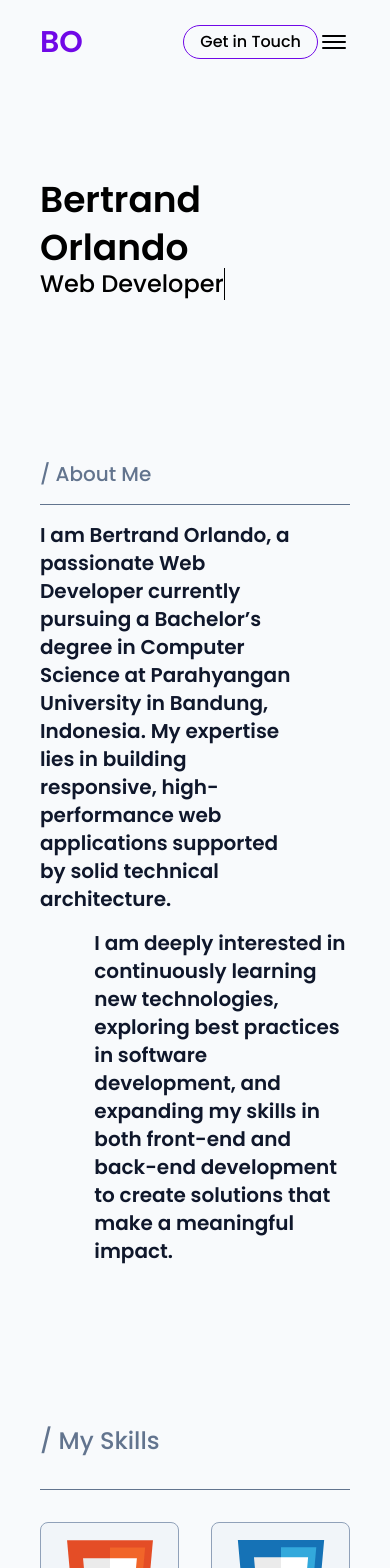
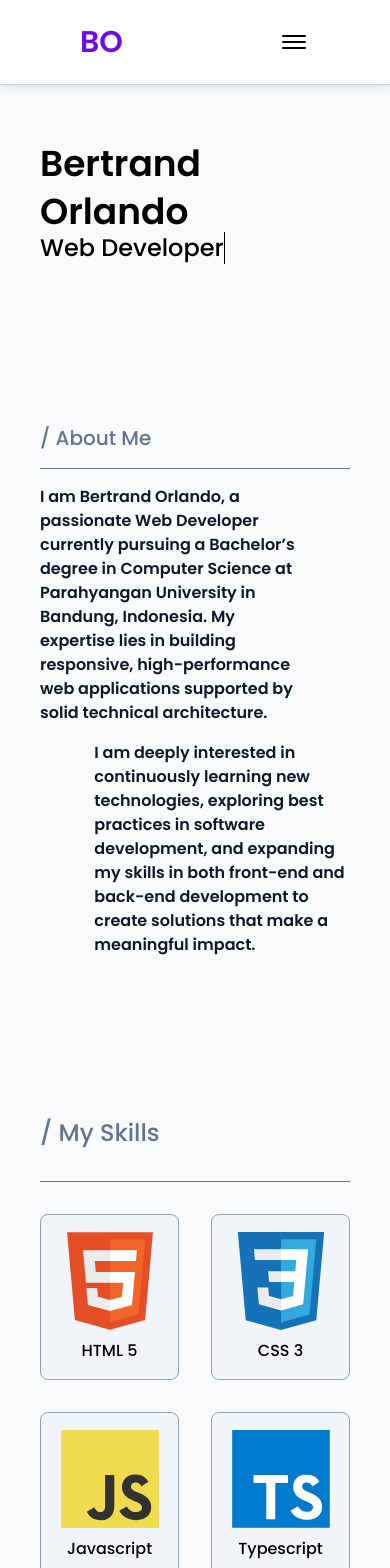
Before and after one commit to bertrandOrlando/portfolio-2025, a Next.js app: page / in a window 390 px wide. Shown: the top 1568 px of the page. Built offline with nearby package versions, Linux system fonts and the light colour scheme.

Commit message:
style: fix layouting and adjust font size

```diff
--- a/src/app/page.tsx
+++ b/src/app/page.tsx
@@ -8,14 +8,16 @@ import { Footer } from "@/containers/HomePage/Footer";
 
 export default function Home() {
   return (
-    <div className="bg-slate-50 px-10 md:px-20">
+    <>
       <Navbar />
-      <HeroSection />
-      <AboutSection />
-      <SkillSection />
-      <ProjectSection />
-      <Contact />
+      <div className="bg-slate-50 px-10 py-12 md:px-20">
+        <HeroSection />
+        <AboutSection />
+        <SkillSection />
+        <ProjectSection />
+        <Contact />
+      </div>
       <Footer />
-    </div>
+    </>
   );
 }
--- a/src/components/Navbar.tsx
+++ b/src/components/Navbar.tsx
@@ -20,8 +20,10 @@ export const Navbar = () => {
   ];
 
   return (
-    <nav className="flex items-center justify-between py-6">
-      <h2 className="text-3xl font-semibold text-violet-700">BO</h2>
+    <nav className="fixed top-0 z-10 flex w-full items-center justify-between border-b border-slate-300 bg-white px-20 py-6 shadow-md shadow-slate-200">
+      <h2 className="text-3xl font-semibold text-violet-700">
+        <Link href={`#`}>BO</Link>
+      </h2>
       <ul className="hidden items-center gap-4 lg:flex">
         {NavItems.map((item) => (
           <motion.li
@@ -72,7 +74,7 @@ export const Navbar = () => {
               </motion.div>
             </Link>
           </motion.li>
-          <li className="rounded-3xl border border-violet-700 px-4 py-1 text-base font-medium text-black transition-colors duration-300 hover:bg-violet-600 hover:text-white md:text-lg">
+          <li className="hidden rounded-3xl border border-violet-700 px-4 py-1 text-base font-medium text-black transition-colors duration-300 hover:bg-violet-600 hover:text-white sm:block md:text-lg">
             <Link href="mailto:bertrandorlando@gmail.com">Get in Touch</Link>
           </li>
         </ul>
@@ -97,11 +99,10 @@ export const Navbar = () => {
           ></div>
         </button>
       </div>
-
       <motion.ul
         initial={{ opacity: 0 }}
         animate={{ opacity: isOpen ? 1 : 0 }}
-        className="absolute top-16 right-0 z-10 flex w-full flex-col items-center gap-4 bg-white p-6 shadow-lg lg:hidden"
+        className="absolute top-16 right-0 z-10 flex w-full flex-col items-center gap-4 bg-white p-6 shadow-lg"
       >
         {NavItems.map((item) => (
           <motion.li
--- a/src/containers/HomePage/AboutSection.tsx
+++ b/src/containers/HomePage/AboutSection.tsx
@@ -8,14 +8,14 @@ export const AboutSection = () => {
       </h2>
       <div className="h-[1px] w-full bg-slate-500"></div>
       <div className="grid grid-cols-6 gap-4">
-        <p className="col-span-5 text-xl font-semibold text-slate-900 md:text-2xl">
+        <p className="col-span-5 text-base font-semibold text-slate-900 md:text-2xl">
           I am Bertrand Orlando, a passionate Web Developer currently pursuing a
           Bachelor’s degree in Computer Science at Parahyangan University in
           Bandung, Indonesia. My expertise lies in building responsive,
           high-performance web applications supported by solid technical
           architecture.
         </p>
-        <p className="col-span-5 col-start-2 text-xl font-semibold text-slate-900 md:text-2xl">
+        <p className="col-span-5 col-start-2 text-base font-semibold text-slate-900 md:text-2xl">
           I am deeply interested in continuously learning new technologies,
           exploring best practices in software development, and expanding my
           skills in both front-end and back-end development to create solutions
--- a/src/containers/HomePage/Footer.tsx
+++ b/src/containers/HomePage/Footer.tsx
@@ -2,7 +2,7 @@ import React from "react";
 
 export const Footer = () => {
   return (
-    <footer className="w-full border-t py-4 text-center">
+    <footer className="w-full border-t border-slate-300 px-4 py-4 text-center text-sm md:text-base">
       © 2025 Bertrand Orlando. All rights reserved.
     </footer>
   );
--- a/src/containers/HomePage/ProjectSection.tsx
+++ b/src/containers/HomePage/ProjectSection.tsx
@@ -31,7 +31,7 @@ export const ProjectSection = () => {
     },
     {
       title: "WombatFM - Live Setlist Archive Platform",
-      description: `WombatFM is a web-based platform inspired by setlist.fm</Link>)} that enables users to browse, search, and archive concert setlists from various artists. The application includes features such as artist profiles, concert and show listings, timeline views, setlist submissions, and  charts for review analytics.`,
+      description: `WombatFM is a web-based platform inspired by setlist.fm that enables users to browse, search, and archive concert setlists from various artists. The application includes features such as artist profiles, concert and show listings, timeline views, setlist submissions, and  charts for review analytics.`,
       images: ["/WombatFM/Home.png"],
       technologies: [
         "Next.js",
--- a/src/containers/HomePage/SkillSection.tsx
+++ b/src/containers/HomePage/SkillSection.tsx
@@ -21,7 +21,9 @@ export const SkillSection = () => {
               width={100}
               height={100}
             />
-            <p className="mt-2 text-center text-lg font-medium">{skill.name}</p>
+            <p className="mt-2 text-center font-medium md:text-lg">
+              {skill.name}
+            </p>
           </div>
         ))}
       </div>
```
